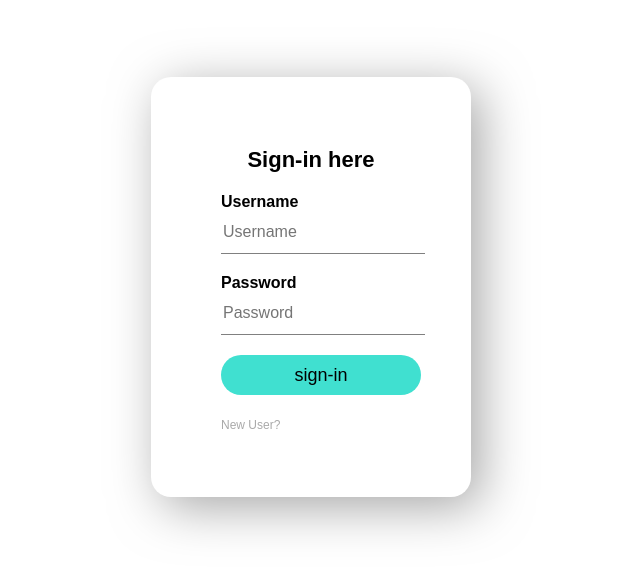
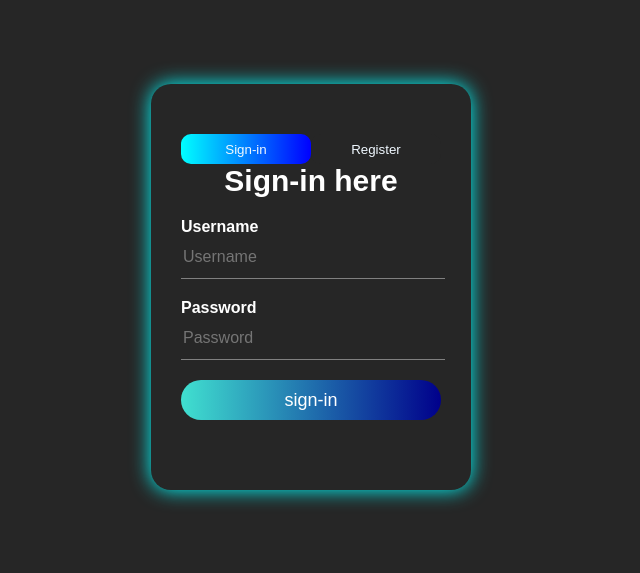
Before and after one commit to RkArasur/WebAppS, a plain HTML site: page login.html in a window 1280 px wide. Shown: the part 113-686 px from the top of the page, without its empty margins (329-969 px from the left). Drawn offline with Linux system fonts and the light colour scheme; a web font is replaced by a local one.

Commit message:
Add files via upload

```diff
--- a/login.html
+++ b/login.html
@@ -5,18 +5,59 @@
     <meta name="viewport" content="width=device-width, initial-scale=1.0">
     <title>Login/Signup</title>
     <link rel="stylesheet" href="loginstyle.css">
+    <link href="https://fonts.googleapis.com/css2?family=Staatliches&family=Tomorrow:ital,wght@1,100&display=swap" rel="stylesheet">
+    <script defer>
+      function load () {
+        document.getElementById("regcheck").style = "display:none;";
+        document.getElementById("logincheck").style = "display:block;";
+      }
+      function login (e) {
+        document.getElementById("logincheck").style = "display:block;";
+        document.getElementById("regcheck").style = "display:none;";
+        document.getElementById("lg").classList.add("active");
+        document.getElementById("reg").classList.remove("active");
+      }
+      function register (e) {
+        document.getElementById("regcheck").style = "display:block;";
+        document.getElementById("regcheck").style = "height:100%;";
+        document.getElementById("logincheck").style = "display:none;";
+        document.getElementById("lg").classList.remove("active");
+        document.getElementById("reg").classList.add("active");
+
+      }
+    </script>
 </head>
-<body>
+<body onload="load()">
     <div class="loginbox">
+      <div class="toggle-btn">
+        <button type="button" id="lg" class="active" onclick="login()">Sign-in</button>
+        <button type="button" id="reg" onclick="register()">Register</button>
+      </div>
+      <div id="logincheck">
         <h1>Sign-in here</h1>
-      <form>
+        <form autocomplete="off">
           <p>Username</p>
           <input type="text" name="usr" placeholder="Username">
           <p>Password</p>
           <input type="password" name="pwd" placeholder="Password">
-        <input type="submit" name="" value="sign-in">
-        <a href="#">New User?</a>
+          <input type="submit" value="sign-in">
         </form>
+      </div>
+      <div id="regcheck">
+        <h1>Register now</h1>
+        <form autocomplete="off">
+          <p>E-mail</p>
+          <input type="email" name="usr" class="emailinp" placeholder="E-mail">
+          <p>Username</p>
+          <input type="text" name="usrname" placeholder="Username">
+          <p>Password</p>
+          <input type="password" name="pwd" placeholder="Password">
+          <p>Confirm Password</p>
+          <input type="password" name="cnf-pwd" placeholder="Password">
+          <input type="submit" value="Register">
+        </form>
+      </div>
+
   </div>
 </body>
 </html>
--- a/loginstyle.css
+++ b/loginstyle.css
@@ -1,28 +1,28 @@
 body{
-  background-color: #fff;
+  background-color: #262626;
   margin: 0;
   padding: 0;
-  font-family: sans-serif;
+  font-family: 'Tomorrow', sans-serif;
 }
 .loginbox{
   width: 320px;
-  height: 420px;
-  background: #fff;
-  color: #000;
+  height: fit-content;
+  background: #262626;
+  color: #fff;
   top: 50%;
   left: 50%;
   position: absolute;
   transform: translate(-50%,-50%);
   box-sizing: border-box;
-  padding:70px;
+  padding:50px 30px;
   border-radius: 20px;
-  box-shadow: 10px 10px 50px rgba(128, 128, 128, 0.699);
+  box-shadow: 0px 0px 20px cyan;
 }
 h1{
   margin: 0;
   padding: 0 0 20px;
   text-align: center;
-  font-size: 22px;
+  font-size: 30px;
 }
 
 .loginbox p{
@@ -32,18 +32,38 @@ h1{
 }
 
 .loginbox input{
-  width: 200px;
+  width: 100%;
   margin-bottom: 20px;
-
+}
+.toggle-btn{
+  width:100%;
+  font-size: 20px;
+  display: flex;
+  border-radius: 50px;
+  border: none 2px;
+  background-color: #262626;
+}
+.toggle-btn button{
+  text-align: center;
+  color: aliceblue;
+  background-color: #262626;
+  width: 100%;
+  border: none;
+  height: 30px;
+  border-radius: 10px;
+  outline: none;
+}
+.toggle-btn button.active{
+  background: linear-gradient(to right,aqua,blue);
 }
 
-.loginbox input[type="text"], input[type="password"]{
+.loginbox input[type="text"], input[type="password"], .emailinp{
   border: none;
   border-bottom: 1px Solid gray;
   background: transparent;
   outline: none;
   height: 40px;
-  color: #000;
+  color: #fff;
   font-size: 16px;
 }
 
@@ -52,14 +72,18 @@ h1{
   outline:none;
   height: 40px;
   background: turquoise;
-  color: #000;
+  /* color: #262626; */
+  color: white;
   font-size:18px;
   border-radius: 20px;
+  background: linear-gradient(to right, turquoise, darkblue);
+  transition: all .2s;
 }
 
 .loginbox input[type="submit"]:hover{
-  background: #000;
-  color: turquoise;
+  /* background: #262626; */
+  /* color: turquoise; */
+  transform: scale(1.05);
 }
 .loginbox a{
   text-decoration: none;
@@ -68,5 +92,5 @@ h1{
   color: darkgray;
 }
 .loginbox a:hover{
-  color: #000;
+  color: #fff;
 }
```
Lines whose indentation alone changed are shown as unchanged.
